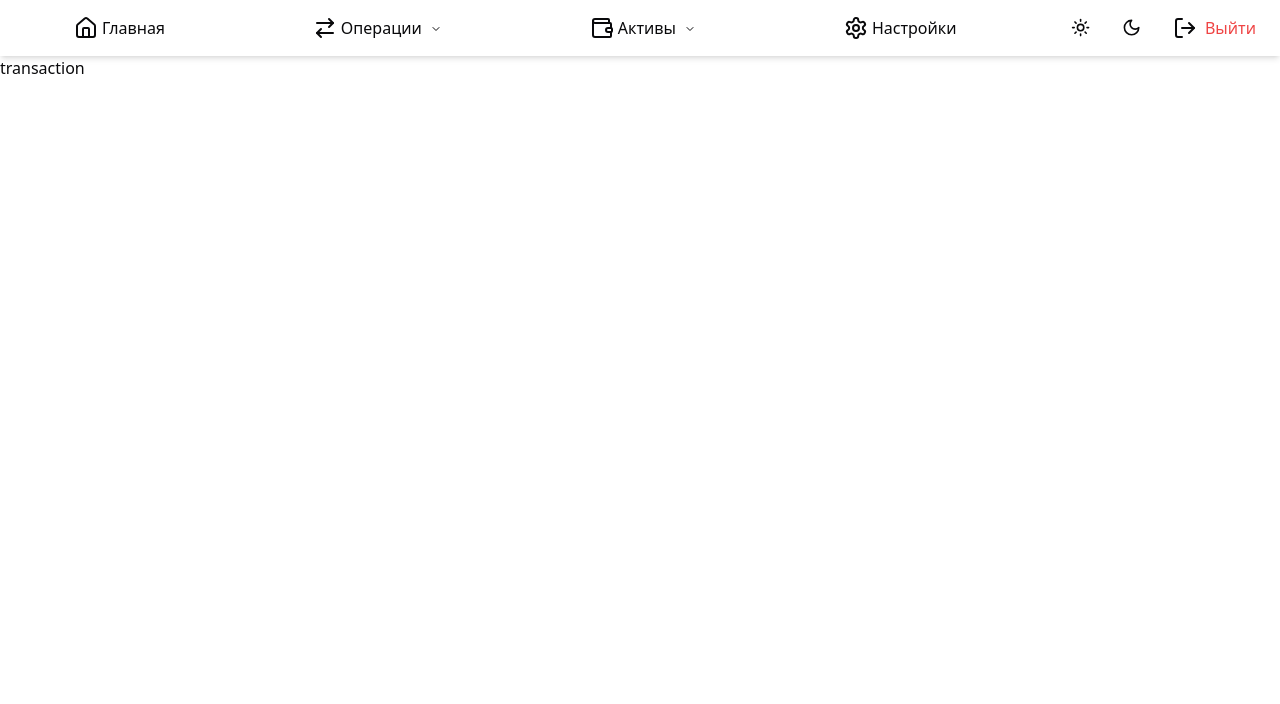
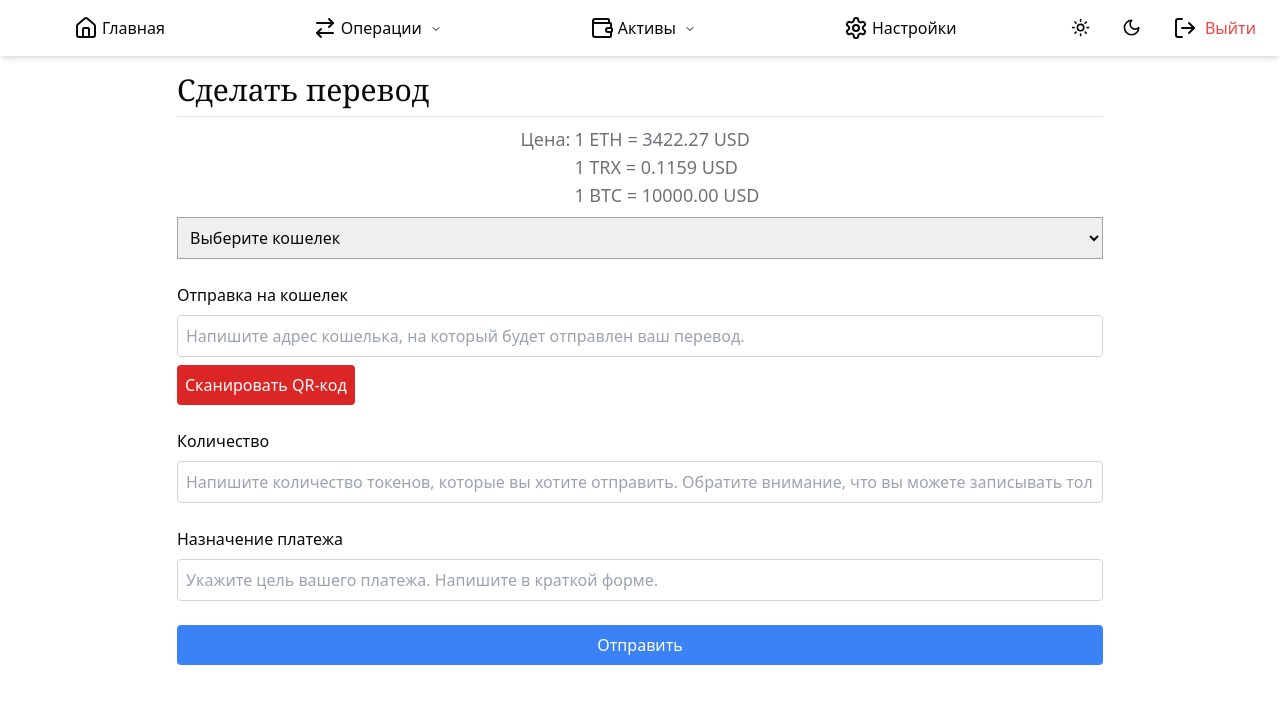
Before and after one commit to Tw0ur/app-safina, a Next.js app: page /transaction in a window 1280 px wide. Shown: the top 704 px of the page. Built offline with nearby package versions, Linux system fonts and the light colour scheme.

Commit message:
transaction page

```diff
--- a/app/transaction/page.tsx
+++ b/app/transaction/page.tsx
@@ -1,9 +1,225 @@
-import React from "react";
+"use client";
+import PriceCrypto from "@/components/priceCrypto/priceCrypto";
+import React, { useState } from "react";
+import { z } from "zod";
+
+import {
+  IWallet,
+  ISubscribe,
+  ITransaction,
+  ITypeTransaction,
+} from "@/types/types";
+
+// Define mock wallet data
+const mockWalletData: IWallet[] = [
+  {
+    user_id: 1,
+    user_email: "test123@example.com",
+    name: "test123",
+    wallet_id: "wallet123",
+    address: "0x1234567890abcdef1234567890abcdef12345678",
+    network: "Ethereum",
+    token: "ETH",
+    balance: 0,
+    subscribe: [
+      {
+        subscriber_id: 1,
+        subscriber_email: "subscriber@example.com",
+      },
+    ],
+    min_subscribe: 1,
+    tx_history: [
+      {
+        user_id: 1,
+        user_email: "test123@example.com",
+        wallet: {
+          user_id: 2,
+          user_email: "recipient@example.com",
+          name: "recipient123",
+          wallet_id: "wallet456",
+          address: "0xabcdefabcdefabcdefabcdefabcdefabcdef",
+          network: "Ethereum",
+          token: "ETH",
+          balance: 500,
+          subscribe: [],
+          min_subscribe: 0,
+          tx_history: [],
+        },
+        action: ITypeTransaction.send, // "send"
+        transaction_id: 12345,
+        transaction_hash: "0xabcdefabcdefabcdefabcdefabcdefabcdef",
+        timestamp: new Date(),
+        description: "Payment for services",
+        amount: 100,
+        token: "ETH",
+        recipient: {
+          user_id: 2,
+          user_email: "recipient@example.com",
+          name: "recipient123",
+          wallet_id: "wallet456",
+          address: "0xabcdefabcdefabcdefabcdefabcdefabcdef",
+          network: "Ethereum",
+          token: "ETH",
+          balance: 500,
+          subscribe: [],
+          min_subscribe: 0,
+          tx_history: [],
+        },
+      },
+    ],
+  },
+];
+
+// Define Zod schemas for form validation
+const transactionSchema = z.object({
+  recipientWallet: z
+    .string()
+    .nonempty("Адрес кошелька не должен быть пустым")
+    .regex(/^0x[a-fA-F0-9]{40}$/, "Некорректный адрес кошелька"),
+  amount: z
+    .string()
+    .nonempty("Количество не должно быть пустым")
+    .regex(/^\d+(\.\d{1,2})?$/, "Количество должно быть в формате 0,00"),
+  description: z.string().nonempty("Назначение платежа не должно быть пустым"),
+});
 
 const Transaction = () => {
+  const [selectedWallet, setSelectedWallet] = useState<IWallet | null>(null);
+  const [formData, setFormData] = useState({
+    recipientWallet: "",
+    amount: "",
+    description: "",
+  });
+  const [errors, setErrors] = useState<any>({});
+
+  const handleWalletChange = (event: React.ChangeEvent<HTMLSelectElement>) => {
+    const wallet = mockWalletData.find(
+      (wallet) => wallet.name === event.target.value
+    );
+    setSelectedWallet(wallet || null);
+  };
+
+  const handleInputChange = (event: React.ChangeEvent<HTMLInputElement>) => {
+    setFormData({ ...formData, [event.target.id]: event.target.value });
+  };
+
+  const handleSubmit = (event: React.FormEvent) => {
+    event.preventDefault();
+
+    const validationResult = transactionSchema.safeParse(formData);
+
+    if (!validationResult.success) {
+      const fieldErrors: any = {};
+      validationResult.error.errors.forEach((error) => {
+        fieldErrors[error.path[0]] = error.message;
+      });
+      setErrors(fieldErrors);
+      return;
+    }
+
+    setErrors({});
+    // Handle form submission
+    console.log("Form data:", formData);
+  };
+
   return (
-    <div>
-      <h1>transaction</h1>
+    <div className="container py-4">
+      <div className="flex flex-col gap-2">
+        <h1 className="text-2xl lg:text-3xl font-serif font-extralight">
+          Сделать перевод
+        </h1>
+        <hr />
+        <div className="flex justify-center">
+          <PriceCrypto />
+        </div>
+        <form onSubmit={handleSubmit} className="w-full flex flex-col gap-2">
+          <div className="flex flex-col gap-2">
+            <select
+              name="wallet"
+              id="wallet"
+              onChange={handleWalletChange}
+              className="p-2 border border-gray-400"
+            >
+              <option value="" disabled selected>
+                Выберите кошелек
+              </option>
+              {mockWalletData.map((wallet, ind) => (
+                <option value={wallet.name} key={ind}>
+                  {wallet.name} - {wallet.token} | Баланс: {wallet.balance}
+                </option>
+              ))}
+            </select>
+            {selectedWallet && (
+              <div className="mt-4">
+                <p>
+                  Адрес кошелька:{" "}
+                  <span className="text-red-500">{selectedWallet.address}</span>
+                </p>
+                <p>
+                  Баланс: {selectedWallet.balance} {selectedWallet.token}
+                </p>
+                {selectedWallet.balance === 0 && (
+                  <p className="text-[var(--error)]">
+                    У вас недостаточно средств на вашем кошельке
+                  </p>
+                )}
+              </div>
+            )}
+          </div>
+          <div className="mt-4">
+            <label htmlFor="recipientWallet">Отправка на кошелек</label>
+            <input
+              type="text"
+              id="recipientWallet"
+              value={formData.recipientWallet}
+              onChange={handleInputChange}
+              placeholder="Напишите адрес кошелька, на который будет отправлен ваш перевод."
+              className="w-full border border-gray-300 p-2 rounded mt-2"
+            />
+            {errors.recipientWallet && (
+              <p className="text-[var(--error)]">{errors.recipientWallet}</p>
+            )}
+            <button
+              type="button"
+              className="mt-2 p-2 bg-[var(--error)] text-white rounded"
+            >
+              Сканировать QR-код
+            </button>
+          </div>
+          <div className="mt-4">
+            <label htmlFor="amount">Количество</label>
+            <input
+              type="text"
+              id="amount"
+              value={formData.amount}
+              onChange={handleInputChange}
+              placeholder="Напишите количество токенов, которые вы хотите отправить. Обратите внимание, что вы можете записывать только в формате 0,00 с разделителем ',' ."
+              className="w-full border border-gray-300 p-2 rounded mt-2"
+            />
+            {errors.amount && <p className="text-red-500">{errors.amount}</p>}
+          </div>
+          <div className="mt-4">
+            <label htmlFor="description">Назначение платежа</label>
+            <input
+              type="text"
+              id="description"
+              value={formData.description}
+              onChange={handleInputChange}
+              placeholder="Укажите цель вашего платежа. Напишите в краткой форме."
+              className="w-full border border-gray-300 p-2 rounded mt-2"
+            />
+            {errors.description && (
+              <p className="text-[var(--error)]">{errors.description}</p>
+            )}
+          </div>
+          <button
+            type="submit"
+            className="mt-4 p-2 bg-blue-500 text-white rounded"
+          >
+            Отправить
+          </button>
+        </form>
+      </div>
     </div>
   );
 };
--- a/components/nav/nav.tsx
+++ b/components/nav/nav.tsx
@@ -12,6 +12,7 @@ import {
 import { useState, useRef } from "react";
 import Image from "next/image";
 import { ModeToggle } from "../buttons/modeToggle";
+import Link from "next/link";
 
 const navItems = [
   {
@@ -25,18 +26,18 @@ const navItems = [
     link: "/operations",
     icon: ArrowRightLeft,
     dropdownItem: [
-      { name: "Создать кошелек", link: "wallet" },
-      { name: "Сделать перевод", link: "transaction" },
-      { name: "Купить криптовалюту", link: "buy_crypto" },
-      { name: "Обменять токены", link: "trade_token" },
+      { name: "Создать кошелек", link: "/wallet" },
+      { name: "Сделать перевод", link: "/transaction" },
+      { name: "Купить криптовалюту", link: "/buy_crypto" },
+      { name: "Обменять токены", link: "/trade_token" },
     ],
   },
   {
     name: "Активы",
     icon: Wallet,
     dropdownItem: [
-      { name: "Все кошельки", link: "all_wallets" },
-      { name: "Истории транзакции", link: "transaction_history" },
+      { name: "Все кошельки", link: "/wallets" },
+      { name: "Истории транзакции", link: "/tx_history" },
     ],
   },
   {
@@ -82,8 +83,8 @@ export const Nav = () => {
                 onMouseEnter={() => handleMouseEnter(ind)}
                 onMouseLeave={handleMouseLeave}
               >
-                <a
-                  href={item.link}
+                <Link
+                  href={`${item.link}`!}
                   className="flex justify-center items-center gap-x-1"
                 >
                   <Icon />
@@ -96,7 +97,7 @@ export const Nav = () => {
                       aria-hidden="true"
                     />
                   )}
-                </a>
+                </Link>
                 {item.dropdownItem.length > 0 && (
                   <ul
                     className={`absolute z-[1000] top-full mt-4 flex flex-col border shadow-md transition duration-200 bg-white dark:bg-gray-800 ${
@@ -110,9 +111,12 @@ export const Nav = () => {
                         key={dropdownInd}
                         className="text-center px-4 py-2 hover:bg-gray-400 dark:hover:bg-gray-500"
                       >
-                        <a href={dropdownItem["link"]} className="block">
+                        <Link
+                          href={`${dropdownItem["link"]}`!}
+                          className="block"
+                        >
                           {dropdownItem["name"]}
-                        </a>
+                        </Link>
                       </li>
                     ))}
                   </ul>
@@ -123,10 +127,10 @@ export const Nav = () => {
         </ul>
         <ul className="flex gap-x-4 px-6">
           <ModeToggle />
-          <a href="#" className="flex justify-center items-center gap-2">
+          <Link href="#" className="flex justify-center items-center gap-2">
             <LogOut />
             <p className="text-red-500">Выйти</p>
-          </a>
+          </Link>
         </ul>
       </nav>
       {/* For smaller screens */}
@@ -179,7 +183,7 @@ export const Nav = () => {
                 const { icon: Icon } = item;
                 return (
                   <div key={ind} className="mb-4">
-                    <a
+                    <Link
                       href="#"
                       className="flex justify-between items-center"
                       onClick={() => {
@@ -200,7 +204,7 @@ export const Nav = () => {
                           aria-hidden="true"
                         />
                       )}
-                    </a>
+                    </Link>
                     {item.dropdownItem.length > 0 && activeIndex === ind && (
                       <ul className="mt-2 flex flex-col text-sm">
                         {item.dropdownItem.map((dropdownItem, dropdownInd) => (
@@ -208,9 +212,9 @@ export const Nav = () => {
                             key={dropdownInd}
                             className="px-4 py-2 hover:bg-gray-300 dark:hover:bg-gray-800"
                           >
-                            <a href={dropdownItem["link"]} className="block">
+                            <Link href={dropdownItem["link"]} className="block">
                               {dropdownItem["name"]}
-                            </a>
+                            </Link>
                           </li>
                         ))}
                       </ul>
@@ -220,10 +224,13 @@ export const Nav = () => {
               })}
               <div className="flex flex-col gap-2">
                 <ModeToggle />
-                <a href="#" className="flex items-center gap-x-2 text-red-500">
+                <Link
+                  href="#"
+                  className="flex items-center gap-x-2 text-red-500"
+                >
                   <LogOut />
                   <p>Выйти</p>
-                </a>
+                </Link>
               </div>
             </div>
           </div>
--- a/components/priceCrypto/priceCrypto.tsx
+++ b/components/priceCrypto/priceCrypto.tsx
@@ -1,6 +1,6 @@
 const PriceCrypto = () => {
   return (
-    <div className="text-sm text-muted-foreground flex gap-1">
+    <div className="text-sm md:text-lg text-muted-foreground flex gap-1 dark:text-white">
       <div>Цена:</div>
       <div>
         <span>1 ETH = 3422.27 USD</span>
```
